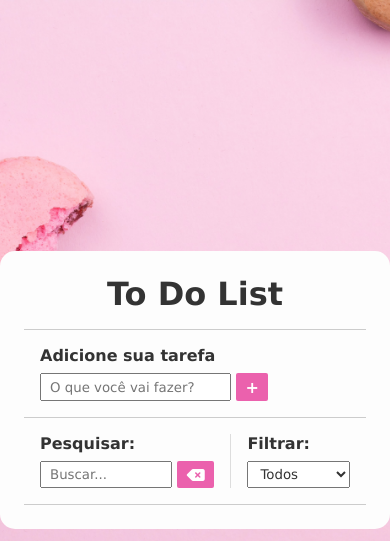
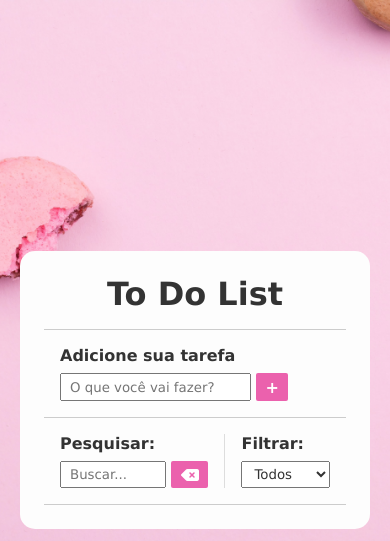
Before and after one commit to BarbosaThaissa/to-do-list, a plain HTML site: page index.html in a window 390 px wide. Shown: the top 541 px of the page. Drawn offline with Linux system fonts and the light colour scheme.

Commit message:
responsive

```diff
--- a/css/stiles.css
+++ b/css/stiles.css
@@ -182,3 +182,11 @@ select {
   color: #eb61ad;;
   transition: 0.2s;
 }
+
+@media (max-width: 450px) {
+
+  .todo-container {
+    max-width: 350px;
+  }
+
+}
```
